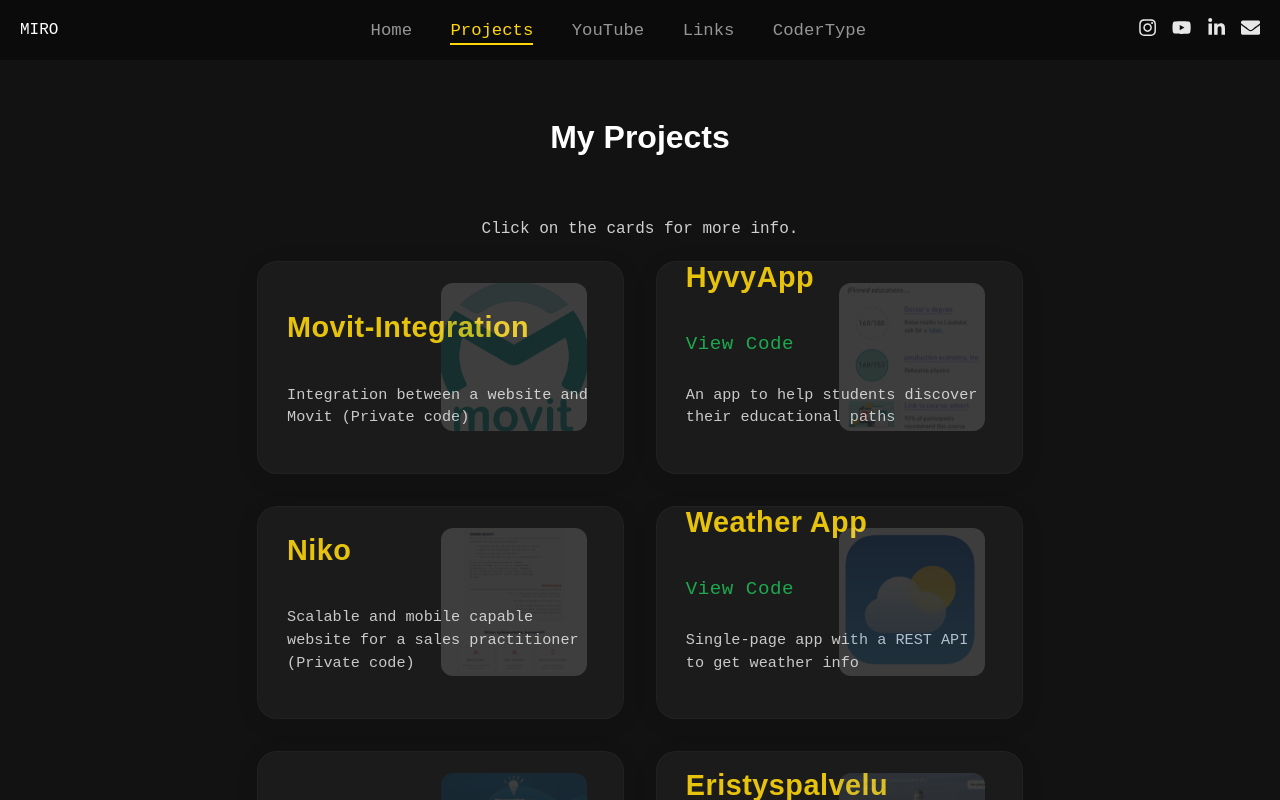
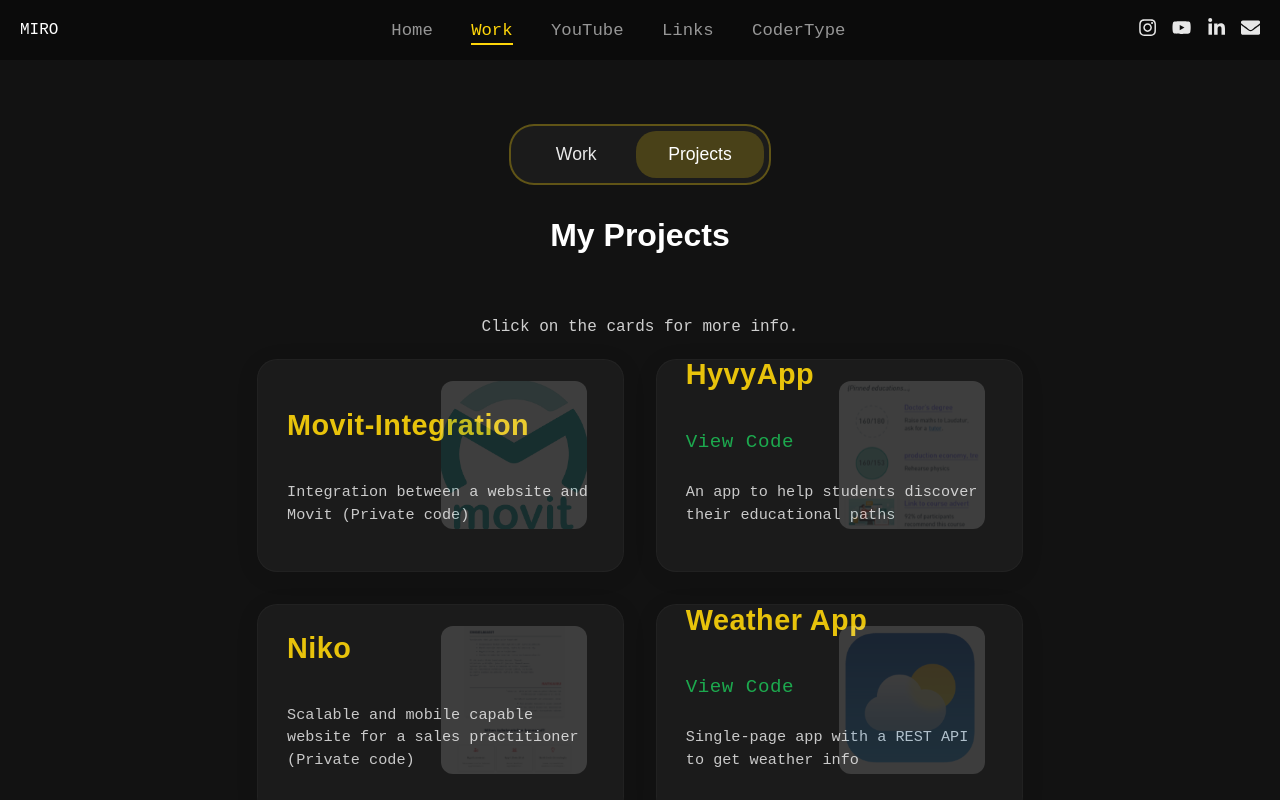
Before and after one commit to mbtammi/portfolio2025, a React (Create React App) app: page /#/projects in a window 1280 px wide. Shown: the top 800 px of the page. Built offline with nearby package versions, Linux system fonts and the light colour scheme.

Commit message:
improving work sectiion

```diff
--- a/src/Components/CoderType.css
+++ b/src/Components/CoderType.css
@@ -41,7 +41,7 @@ button {
 }
 
 button:hover {
-  background-color: #3d833d;
+  /* background-color: #3d833d; */
   transform: scale(1.05);
 }
 
--- a/src/Components/Home.css
+++ b/src/Components/Home.css
@@ -29,7 +29,7 @@ html, body {
   text-align: left;
 }
 .home-header h2 {
-  font-size: 2em;
+  font-size: 2.5em;
   margin: 0;
   font-weight: 600;
   background: linear-gradient(45deg, #ffffff, #e0e0e0);
@@ -39,6 +39,7 @@ html, body {
   transform-style: preserve-3d;
   animation: fadeInTitle 1s ease-out 0.3s forwards;
   opacity: 0;
+  margin-bottom: 30px;
 }
 
 @keyframes fadeInTitle {
--- a/src/Components/Navigation.js
+++ b/src/Components/Navigation.js
@@ -26,7 +26,7 @@ const Navigation = () => {
             to="/projects"
             className={({ isActive }) => isActive ? "nav-item active" : "nav-item"}
           >
-            Projects
+            Work
           </NavLink>
         </li>
         <li>
--- a/src/Components/Projects.css
+++ b/src/Components/Projects.css
@@ -182,3 +182,120 @@
     justify-content: center;
   }
 }
+
+.experience-list {
+  display: flex;
+  flex-direction: column;
+  gap: 1.5em;
+  margin: 2em auto;
+  max-width: 1200px;
+  padding: 0 2em;
+}
+
+.experience-card {
+  background: linear-gradient(135deg, rgba(255, 255, 255, 0.1), rgba(255, 255, 255, 0.05));
+  border-radius: 15px;
+  padding: 1.5em;
+  border: 1px solid rgba(255, 255, 255, 0.1);
+  box-shadow: 0 4px 12px rgba(0, 0, 0, 0.1);
+  transition: all 0.3s ease;
+}
+
+.experience-card:hover {
+  transform: translateY(-3px);
+  box-shadow: 0 6px 16px rgba(0, 0, 0, 0.15);
+  border-color: rgba(255, 214, 10, 0.3);
+}
+
+.experience-header {
+  display: flex;
+  justify-content: space-between;
+  align-items: center;
+  margin-bottom: 0.5em;
+}
+
+.experience-header h3 {
+  color: rgba(255, 214, 10, 0.9);
+  font-size: 1.3em;
+  margin: 0;
+}
+
+.period {
+  color: rgba(255, 255, 255, 0.6);
+  font-size: 0.9em;
+}
+
+.experience-card h4 {
+  color: rgba(255, 255, 255, 0.9);
+  margin: 0.5em 0;
+  font-size: 1.1em;
+}
+
+.experience-card p {
+  color: rgba(255, 255, 255, 0.8);
+  margin: 0.5em 0 0;
+  line-height: 1.5;
+}
+
+@media (max-width: 800px) {
+  .experience-list {
+    padding: 0 1em;
+  }
+
+  .experience-header {
+    flex-direction: column;
+    align-items: flex-start;
+    gap: 0.5em;
+  }
+
+  .experience-card {
+    padding: 1.2em;
+  }
+}
+
+.toggle-buttons {
+  display: flex;
+  justify-content: center;
+  margin: 2rem 0;
+  background: rgba(44, 44, 44, 0.4);
+  padding: 0.3rem;
+  border-radius: 25px;
+  width: fit-content;
+  margin-left: auto;
+  margin-right: auto;
+  border: 2px solid rgba(255, 214, 10, 0.3);
+}
+
+.toggle-btn {
+  position: relative;
+  padding: 0.8rem 2rem;
+  font-size: 1.1rem;
+  background-color: transparent;
+  border: none;
+  color: rgba(255, 255, 255, 0.9);
+  cursor: pointer;
+  transition: all 0.3s ease;
+  border-radius: 20px;
+  min-width: 120px;
+}
+
+.toggle-btn.active {
+  background-color: rgba(255, 214, 10, 0.2);
+  color: rgba(255, 255, 255, 1);
+}
+
+.active-indicator {
+  display: none;
+}
+
+@media (max-width: 600px) {
+  .toggle-buttons {
+    width: 90%;
+  }
+
+  .toggle-btn {
+    padding: 0.8rem 1rem;
+    min-width: 100px;
+    font-size: 1rem;
+  }
+}
--- a/src/Components/Projects.js
+++ b/src/Components/Projects.js
@@ -78,8 +78,48 @@ const projects = [
   }
 ];
 
+const workExperience = [
+  {
+    company: 'Tietoevry Oy',
+    period: '2024/06 -',
+    title: 'Mobile Developer',
+    description: 'Developing a custom mobile application for a large dairy company'
+  },
+  {
+    company: 'Tinkerit Oy',
+    period: '2023/07 -',
+    title: 'Chief Executive Officer',
+    description: 'Building a company from the ground up with 3 other founders. Customer outreach. Integration development. Team managing'
+  },
+  {
+    company: 'Woolman Oy',
+    period: '2023/05 - 2024/05',
+    title: 'Full-stack Developer',
+    description: 'Developing online-stores with Shopify for customers'
+  },
+  {
+    company: 'Webso Oy',
+    period: '2023/01 - 2023/05',
+    title: 'Software Developer',
+    description: 'Developing it-products for customers. Working in an agile enviroment in a startup'
+  },
+  {
+    company: 'Nordea',
+    period: '2022/05 - 2022/09',
+    title: 'IT-Developer',
+    description: 'Performance testing services. Implementing features on the mobile application'
+  },
+  {
+    company: 'Jyväskylä University',
+    period: '2022 - 2023',
+    title: 'Programming Course Advisor',
+    description: 'Helping students with course\'s weekly tasks. Creating and supervising the course exam'
+  }
+];
+
 const Projects = () => {
   const [selectedProject, setSelectedProject] = useState(null);
+  const [showProjects, setShowProjects] = useState(true);
   const [technologies, setTechnologies] = useState([
     ...new Set(projects.flatMap(project => project.stack))
   ]);
@@ -90,6 +130,10 @@ const Projects = () => {
 
   const closeModal = () => {
     setSelectedProject(null);
+  };
+
+  const toggleView = () => {
+    setShowProjects(!showProjects);
   };
 
   const shuffleTechnologies = () => {
@@ -108,7 +152,8 @@ const Projects = () => {
     visible: {
       opacity: 1,
       transition: {
-        staggerChildren: 0.2
+        staggerChildren: 0.1,
+        delayChildren: 0.2
       }
     }
   };
@@ -116,26 +161,13 @@ const Projects = () => {
   const cardVariants = {
     hidden: {
       opacity: 0,
-      y: 50,
-      scale: 0.95
+      y: 20
     },
     visible: {
       opacity: 1,
       y: 0,
-      scale: 1,
       transition: {
-        type: "spring",
-        stiffness: 100,
-        damping: 12
-      }
-    },
-    hover: {
-      scale: 1.03,
-      y: -10,
-      transition: {
-        type: "spring",
-        stiffness: 400,
-        damping: 10
+        duration: 0.4
       }
     }
   };
@@ -181,6 +213,71 @@ const Projects = () => {
       whileInView="visible"
       viewport={{ once: true, amount: 0.1 }}
     >
+      <div className="view-selector">
+        <motion.div
+          className="toggle-buttons"
+          initial={{ y: -20, opacity: 0 }}
+          animate={{ y: 0, opacity: 1 }}
+          transition={{ duration: 0.5 }}
+        >
+          <motion.button
+            className={`toggle-btn ${!showProjects ? 'active' : ''}`}
+            onClick={() => setShowProjects(false)}
+            whileHover={{ scale: 1.05 }}
+            whileTap={{ scale: 0.95 }}
+          >
+            Work
+            {!showProjects && <motion.div className="active-indicator" layoutId="activeIndicator" />}
+          </motion.button>
+          <motion.button
+            className={`toggle-btn ${showProjects ? 'active' : ''}`}
+            onClick={() => setShowProjects(true)}
+            whileHover={{ scale: 1.05 }}
+            whileTap={{ scale: 0.95 }}
+          >
+            Projects
+            {showProjects && <motion.div className="active-indicator" layoutId="activeIndicator" />}
+          </motion.button>
+        </motion.div>
+      </div>
+
+      {!showProjects && (
+        <>
+          <motion.h2
+            className="projects-title"
+            initial={{ opacity: 0, y: -20 }}
+            animate={{ opacity: 1, y: 0 }}
+            transition={{ duration: 0.6 }}
+          >
+            Work Experience
+          </motion.h2>
+          <motion.div
+            className="experience-list"
+            variants={containerVariants}
+            initial="hidden"
+            animate="visible"
+            viewport={{ once: true }}
+          >
+            {workExperience.map((job, index) => (
+              <motion.div
+                className="experience-card"
+                key={index}
+                variants={cardVariants}
+              >
+                <div className="experience-header">
+                  <h3>{job.company}</h3>
+                  <span className="period">{job.period}</span>
+                </div>
+                <h4>{job.title}</h4>
+                <p>{job.description}</p>
+              </motion.div>
+            ))}
+          </motion.div>
+        </>
+      )}
+
+      {showProjects && (
+        <>
           <motion.h2
             className="projects-title"
             initial={{ opacity: 0, y: -20 }}
@@ -200,6 +297,9 @@ const Projects = () => {
           <motion.div
             className="projects-list"
             variants={containerVariants}
+            initial="hidden"
+            animate="visible"
+            viewport={{ once: true }}
           >
             {projects.map((project, index) => (
               <motion.div
@@ -239,6 +339,8 @@ const Projects = () => {
           </motion.div>
 
           {selectedProject && <Modal project={selectedProject} closeModal={closeModal} />}
+        </>
+      )}
 
       <motion.div
         className="project-stack"
@@ -252,7 +354,7 @@ const Projects = () => {
           whileInView={{ opacity: 1, y: 0 }}
           transition={{ duration: 0.5 }}
         >
-          Technology used in these projects:
+          Technology I have used:
         </motion.h4>
         <motion.ul>
           {technologies.map((tech, idx) => (
```
Lines whose indentation alone changed are shown as unchanged.
